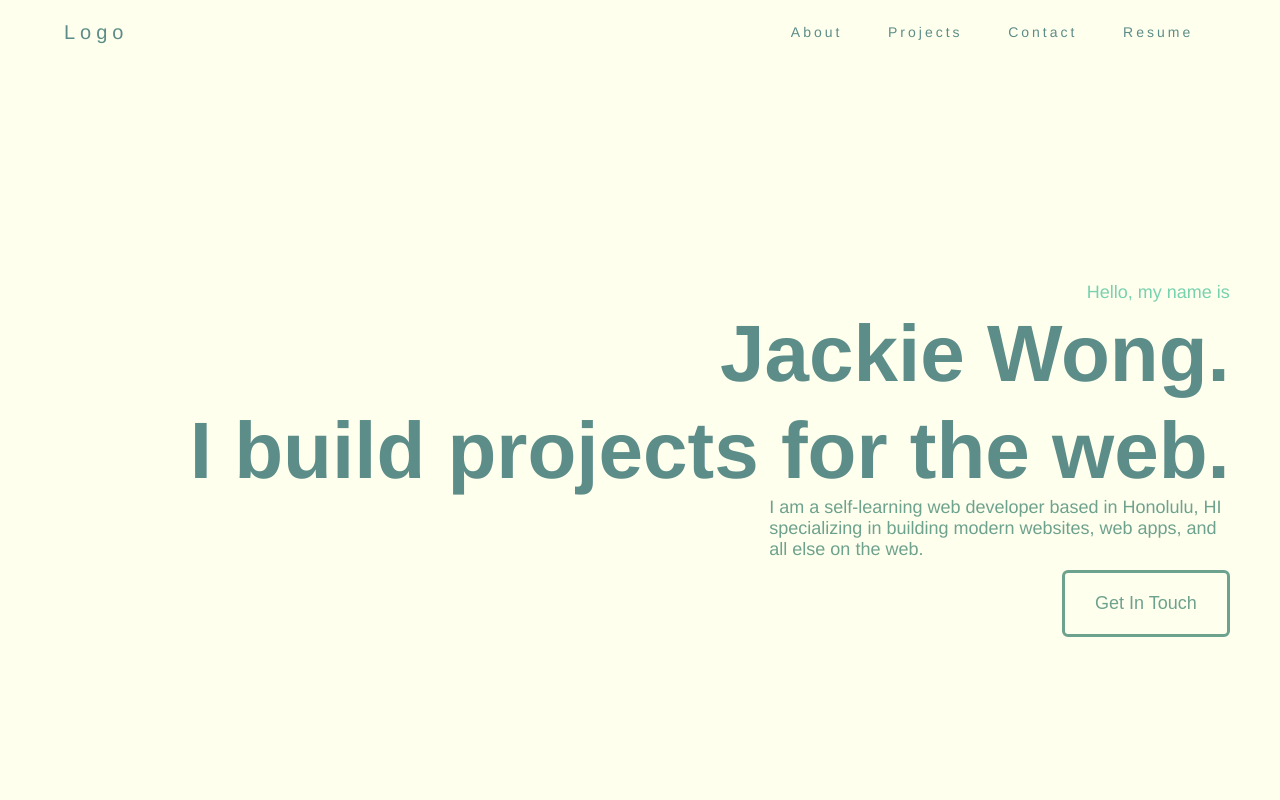
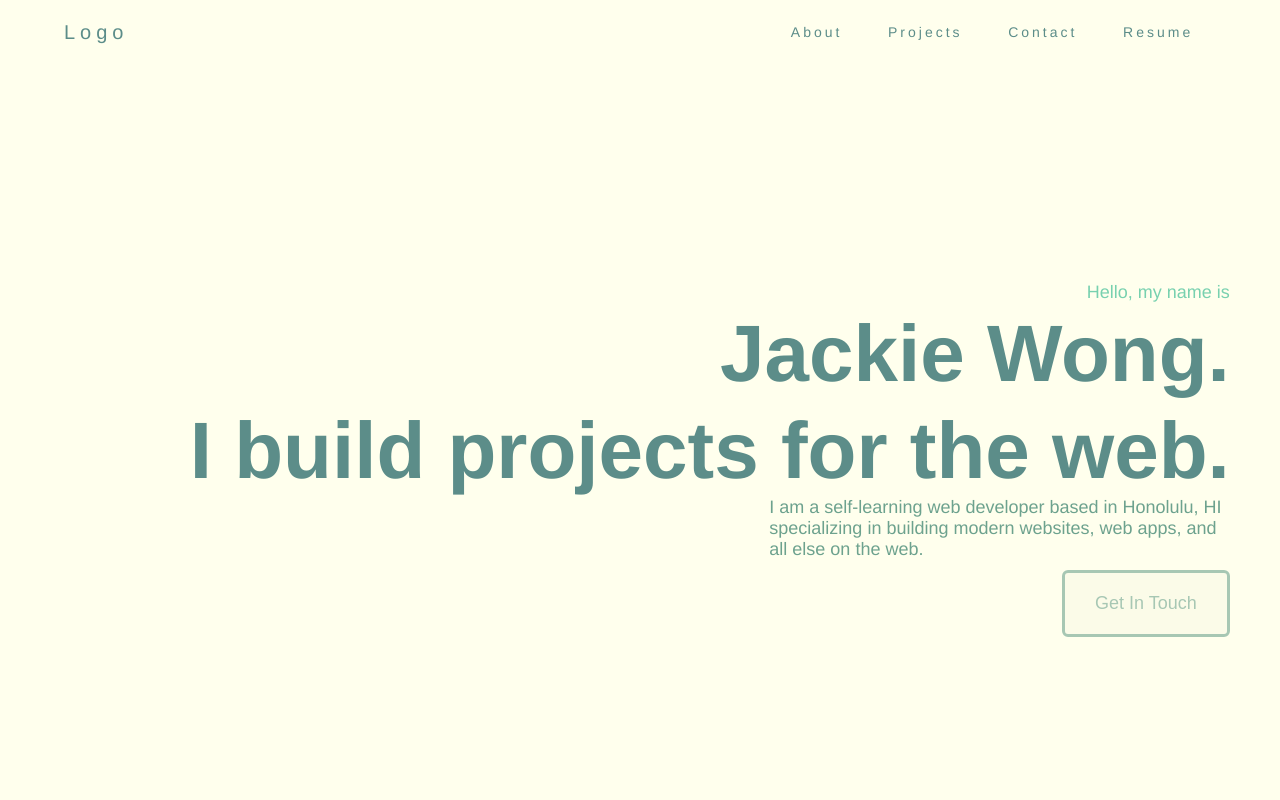
Before and after one commit to jackiewong99/portfolio, a Vue app: page / in a window 1280 px wide. In both pictures the pointer is over the button "Get In Touch". Shown: the top 800 px of the page. Built offline with nearby package versions, Linux system fonts and the light colour scheme.

Commit message:
Update button.

```diff
--- a/src/views/Home.vue
+++ b/src/views/Home.vue
@@ -45,7 +45,7 @@ p {
 }
 
 button {
-  background-color: rgba(255, 246, 203, 0);
+  background-color: #ffffed;
   border: 3px solid var(--secondary-text-color);
   border-radius: 6px;
   color: var(--secondary-text-color);
@@ -54,6 +54,13 @@ button {
   margin: 5px 0px 0px 4px;
   padding: 20px 30px;
   outline: none;
+  transition: 0.3s ease-in;
+}
+
+button:hover {
+  /* background-color: rgba(255, 255, 237, 0.3); */
+  background-color: rgba(236, 236, 211, 0.3);
+  opacity: 0.6;
 }
 
 .name {
```
